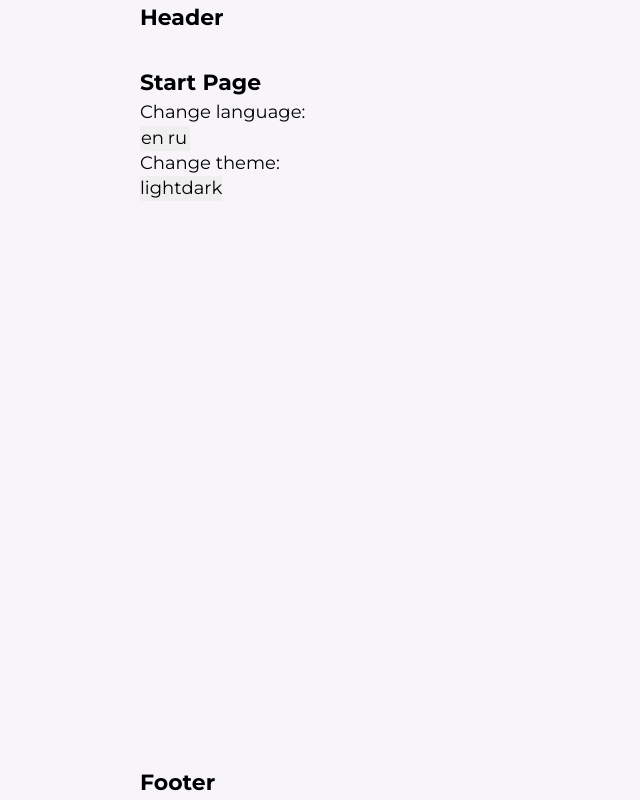
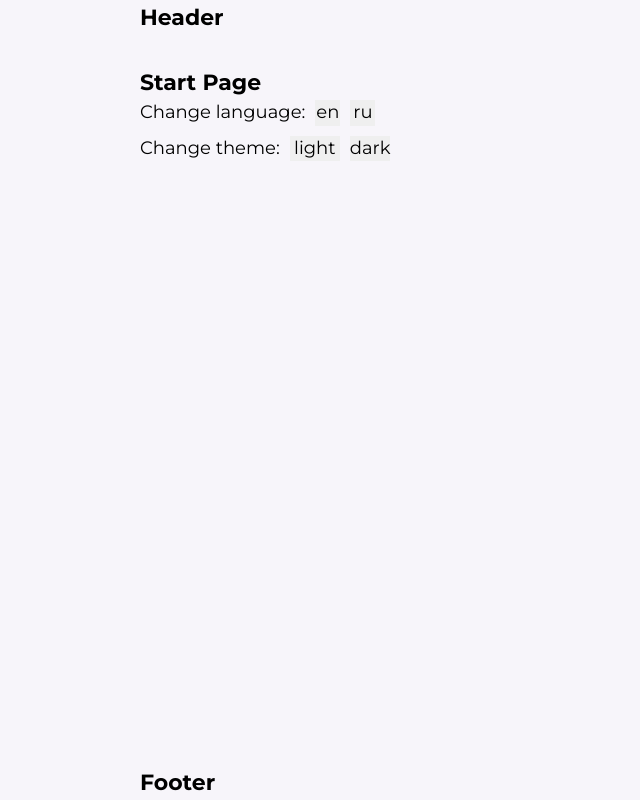
Before and after one commit to Ponomareva-Nina/Wikium-Clone, a React (Create React App) app in the folder client/: page /#/ in a window 1280 px wide. Shown: the whole page, without its empty margins (0-640 px from the left). Built offline with nearby package versions, Linux system fonts and the light colour scheme.

Commit message:
feat: add stylesheet module for user menu

```diff
--- /dev/null
+++ b/client/src/components/UserMenu/UserMenu.module.scss
@@ -0,0 +1,9 @@
+@import "../../common.scss";
+
+.container {
+  @include flex-column();
+}
+
+.item {
+  @include flex-row();
+}
--- a/client/src/components/UserMenu/UserMenu.tsx
+++ b/client/src/components/UserMenu/UserMenu.tsx
@@ -1,6 +1,7 @@
 import { useTranslation } from "react-i18next";
 import { Button } from "../UI";
 import { LANGUAGES, THEME } from "./types";
+import styles from "./UserMenu.module.scss";
 
 const root = document.querySelector(":root") as HTMLElement;
 const currentTheme = localStorage.getItem("theme");
@@ -20,22 +21,26 @@ export const UserMenu = () => {
   const { t, i18n } = useTranslation();
 
   return (
-    <>
-      <div>{t("menu.language")}:</div>
+    <div className={styles.container}>
+      <div className={styles.item}>
+        <p>{t("menu.language")}:</p>
         <Button btnSize="small" onClick={() => i18n.changeLanguage(LANGUAGES.EN)}>
           {LANGUAGES.EN}
         </Button>
         <Button btnSize="small" onClick={() => i18n.changeLanguage(LANGUAGES.RU)}>
           {LANGUAGES.RU}
         </Button>
+      </div>
 
-      <div>{t("menu.theme")}:</div>
-      <Button btnSize="small" onClick={() => setThemeLight()}>
+      <div className={styles.item}>
+        <p>{t("menu.theme")}:</p>
+        <Button btnSize="standart" onClick={() => setThemeLight()}>
           {THEME.LIGHT}
         </Button>
         <Button btnSize="small" onClick={() => setThemeDark()}>
           {THEME.DARK}
         </Button>
-    </>
+      </div>
+    </div>
   );
 };
```
Lines whose indentation alone changed are shown as unchanged.
